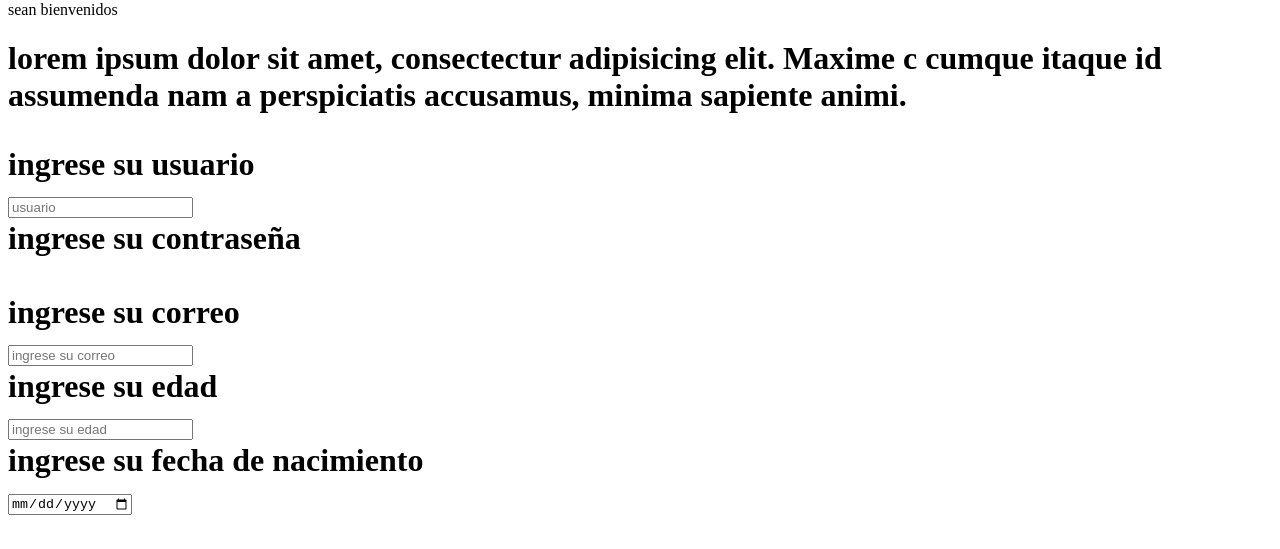
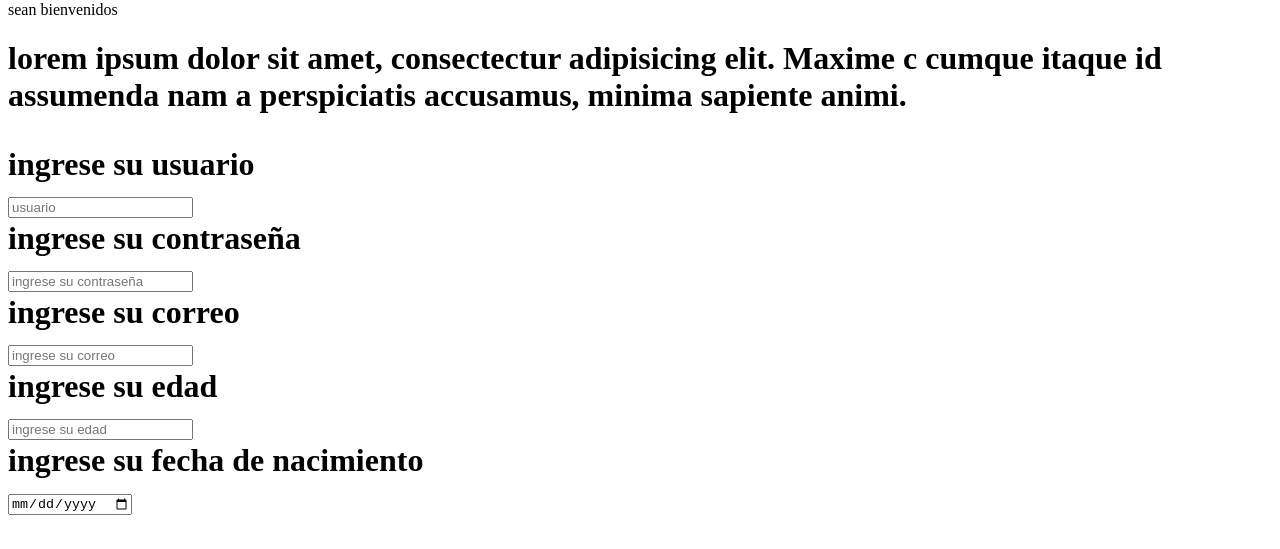
Before and after one commit to flavio1230/clase-3, a plain HTML site: page index.html in a window 1280 px wide. Shown: the part 79-628 px from the top of the page. Drawn offline with Linux system fonts and the light colour scheme.

Commit message:
enviar tarea

```diff
--- a/index.html
+++ b/index.html
@@ -1,6 +1,11 @@
+<!--Dice al navegador que nuestro codigo es HTML5-->
 <!DOCTYPE html>
+<!-- Establece el idioma español -->
 <html lang="es">
+  <!-- Inicia el encabezado -->
 <head>
+  <!-- Instrucciones que la pagina necesita pero que no necesariemente son apreciables por el usuario -->
+   <!-- Establece que permita caracteres que son conocidos -->
     <meta charset="UTF-8">
     <meta name="viewport" content="width=device-width, initial-scale=1.0">
     <title>mi pagina</title>
@@ -18,7 +23,7 @@
 <br>
 <label for="contraseña">ingrese su contraseña</label>
 <br>
- </input type="password" name="" id="" placeholder="ingrese su contraseña">
+ <input type="password" name="" id="" placeholder="ingrese su contraseña">
 <br>
 <label for="correo">ingrese su correo </label>
 <br>
```
